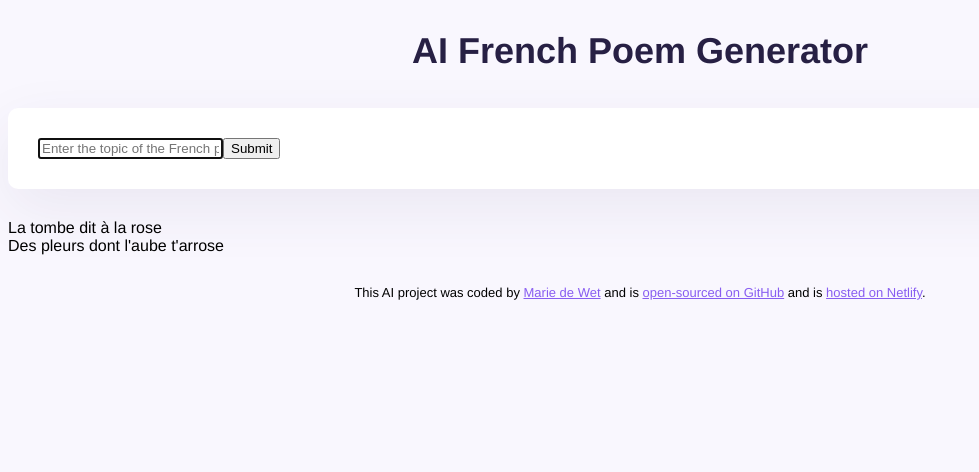
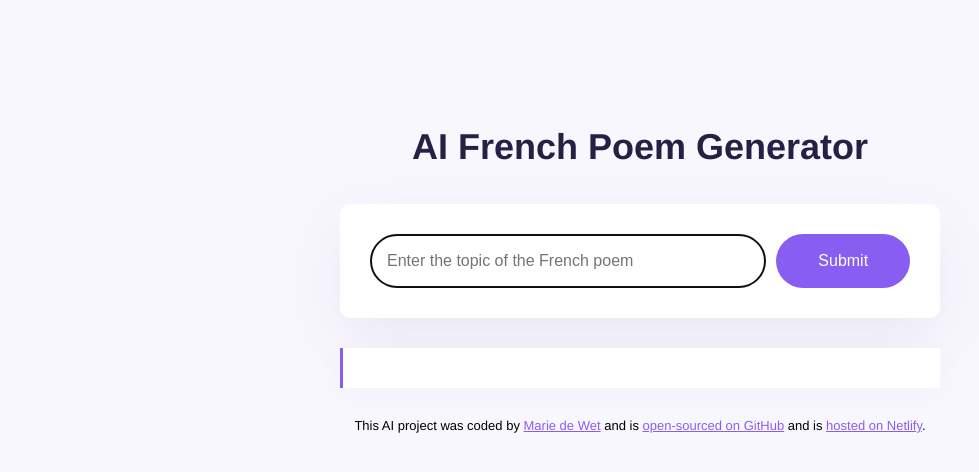
Before and after one commit to MariedeWet/French-poems, a plain HTML site: page index.html in a window 1280 px wide. Shown: the whole page, without its empty margins (0-979 px from the left). Drawn offline with nearby package versions, Linux system fonts and the light colour scheme.

Commit message:
Update index.html

```diff
--- a/index.html
+++ b/index.html
@@ -3,35 +3,36 @@
   <head>
     <meta charset="UTF-8" />
     <meta name="viewport" content="width=device-width, initial-scale=1.0" />
+    <script src="https://unpkg.com/typewriter-effect@latest/dist/core.js"></script>
     <link rel="stylesheet" href="src/style.css" />
     <title>AI French Poem Generator</title>
   </head>
   <body>
+    <div class="container">
       <header>
         <h1>AI French Poem Generator</h1>
       </header>
 
       <main>
-      <form>
+        <form id="poem-generator-form">
           <input
             type="text"
             placeholder="Enter the topic of the French poem"
             autofocus
             required
             autocomplete="off"
+            class="instructions"
           />
-        <input type="submit" />
+          <input type="submit" class="submit-button" />
         </form>
-      <div>
-        La tombe dit à la rose
-        <br />
-        Des pleurs dont l'aube t'arrose
-      </div>
+        <div class="poem" id="poem"></div>
       </main>
 
       <footer>
         This AI project was coded by
-      <a href="https://github.com/MariedeWet/" target="_blank">Marie de Wet</a>
+        <a href="https://github.com/MariedeWet/" target="_blank"
+          >Marie de Wet</a
+        >
         and is
         <a href="https://github.com/MariedeWet/French-poems/" target="_blank">
           open-sourced on GitHub</a
@@ -41,6 +42,7 @@
           >hosted on Netlify</a
         >.
       </footer>
+    </div>
 
     <script src="src/index.js"></script>
   </body>
```
Lines whose indentation alone changed are shown as unchanged.
